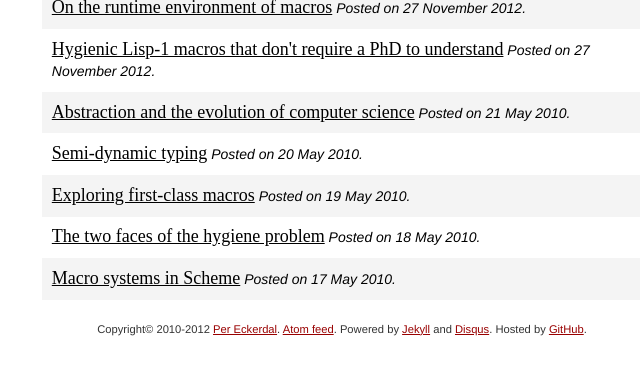
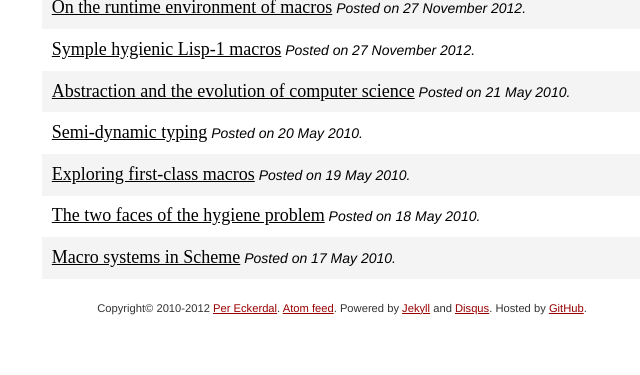
Before and after one commit to per-gron/pereckerdal.github.com, a Jekyll site: the page built from index.html, in a window 1280 px wide, cut to the strip 324-699 px from the top of the page. Shown: the whole strip, without its empty margins (298-938 px from the left). Built offline with Jekyll 4.4.1, drawn with Linux system fonts in a browser that asks for light colours; Markdown is read by kramdown in place of the engine named in the settings; comment, search, counter and statistics services are not loaded.

Commit message:
Better title for one of the posts

```diff
--- a/_posts/2012-11-27-hygienic-lisp-1-macros-no-phd.markdown
+++ b/_posts/2012-11-27-hygienic-lisp-1-macros-no-phd.markdown
@@ -1,6 +1,6 @@
 ---
 layout: post
-title: Hygienic Lisp-1 macros that don't require a PhD to understand
+title: Symple hygienic Lisp-1 macros
 tags:
 - scheme
 - lisp
```
